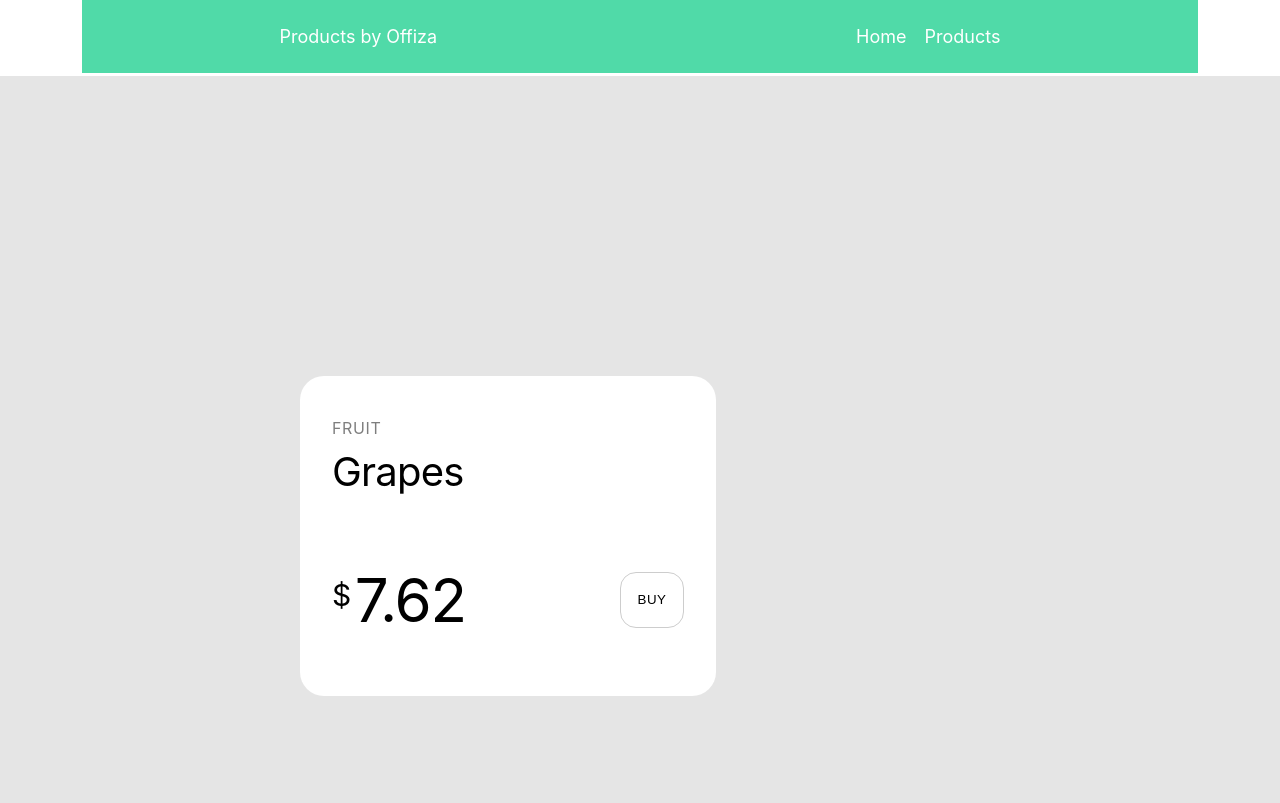
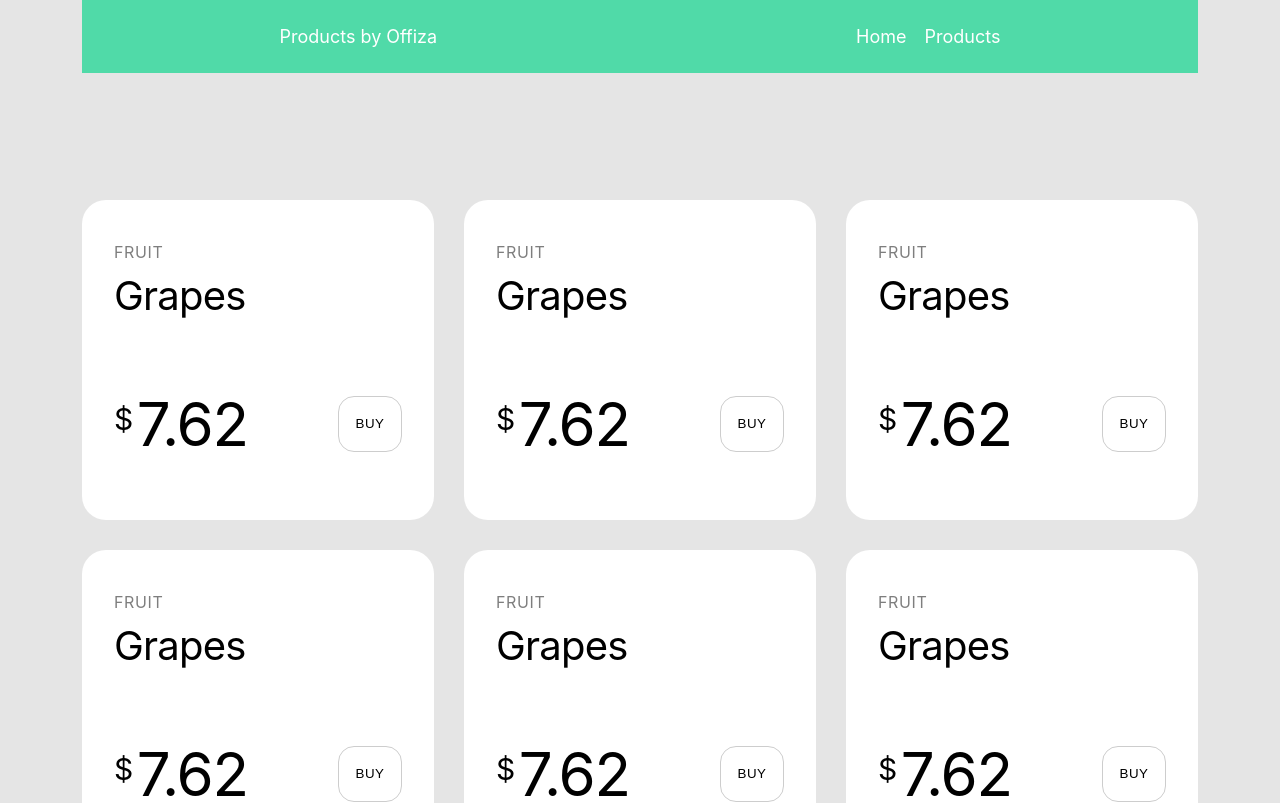
Before and after one commit to offiza/products-react, a React (Create React App) app: page /products in a window 1280 px wide. Shown: the top 803 px of the page. Built offline with nearby package versions, Linux system fonts and the light colour scheme; the HTML template or start-up script is replaced by a standard one.

Commit message:
Add ProductList

```diff
--- a/src/components/Product/Product.css
+++ b/src/components/Product/Product.css
@@ -3,8 +3,7 @@
   flex-direction: column;
   align-items: flex-start;
   padding: 32px;
-
-  width: 352px;
+  width: 352px/1.5;
   height: 256px;
   background: #FFFFFF;
   border-radius: 24px;
@@ -55,6 +54,8 @@
   line-height: 72px;
   letter-spacing: -0.02em;
   color: #000000;
+  font-weight: 400;
+
 }
 
 .product__button {
--- /dev/null
+++ b/src/components/ProductList/ProductList.css
@@ -0,0 +1,9 @@
+.productlist__grid {
+  display: grid;
+  margin: 200px auto;
+  grid-template-columns: repeat(auto-fill, 352px);
+  grid-column-gap: 30px;
+  grid-row-gap: 30px;
+  max-width: 1200px;
+  justify-content: center;
+}
--- /dev/null
+++ b/src/components/ProductList/ProductList.tsx
@@ -0,0 +1,15 @@
+import React, { useState } from 'react';
+import { Product } from '../Product/Product';
+import './ProductList.css';
+
+export const ProductList = () => {
+  const [products, setProducts] = useState(['22', '34', 'dd', '22', '34', 'dd']);
+
+  return (
+    <div className='productlist__grid'>
+      {products.map((product) => {
+        return <Product />
+      })}
+    </div>
+  )
+}
--- a/src/components/ProductsPage/ProductsPage.tsx
+++ b/src/components/ProductsPage/ProductsPage.tsx
@@ -1,10 +1,10 @@
 import React from 'react';
-import { Product } from '../Product/Product';
+import { ProductList } from '../ProductList/ProductList';
 
 export const ProductsPage = () => {
   return (
-    <div style={{ marginTop: '76px', maxWidth: '1100px', backgroundColor: '#E5E5E5', padding: '300px' }}>
-      <Product />
+    <div style={{ marginTop: '76px auto' }}>
+      <ProductList />
     </div>
   )
 }
--- a/src/index.css
+++ b/src/index.css
@@ -5,4 +5,6 @@ body {
     sans-serif;
   -webkit-font-smoothing: antialiased;
   -moz-osx-font-smoothing: grayscale;
+  background-color: #E5E5E5;
+  min-height: 100%;
 }
```
